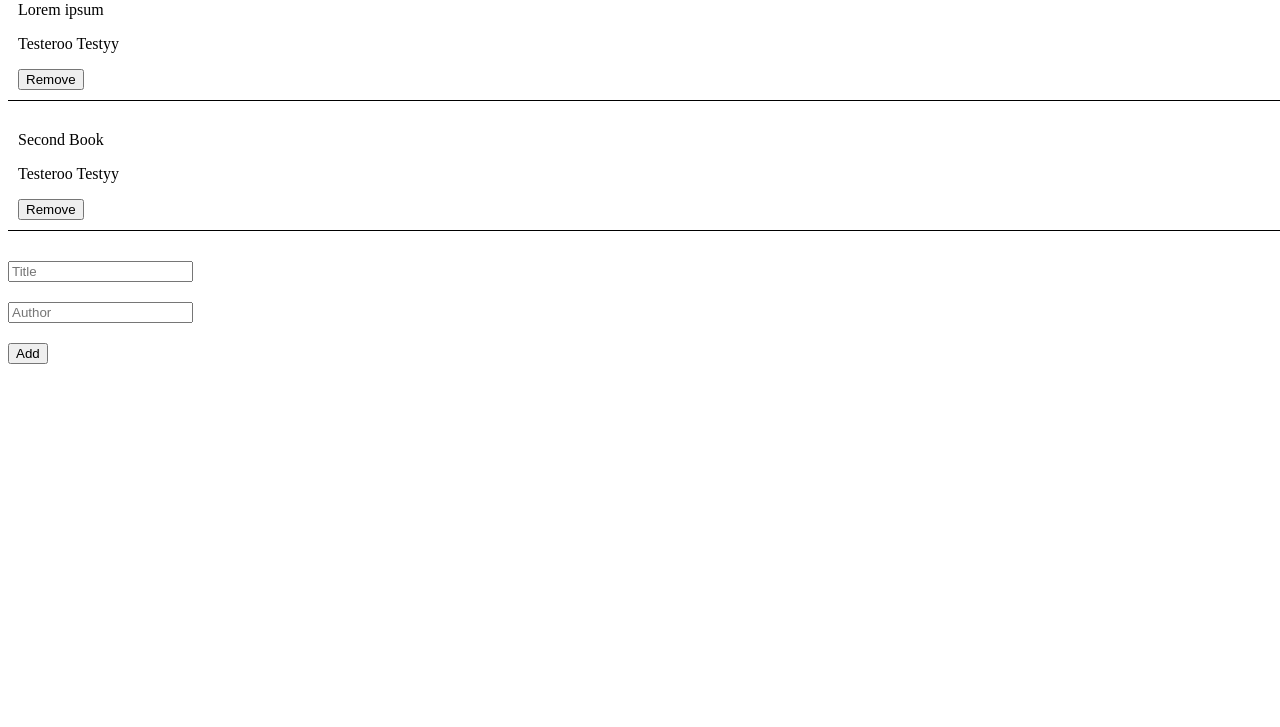
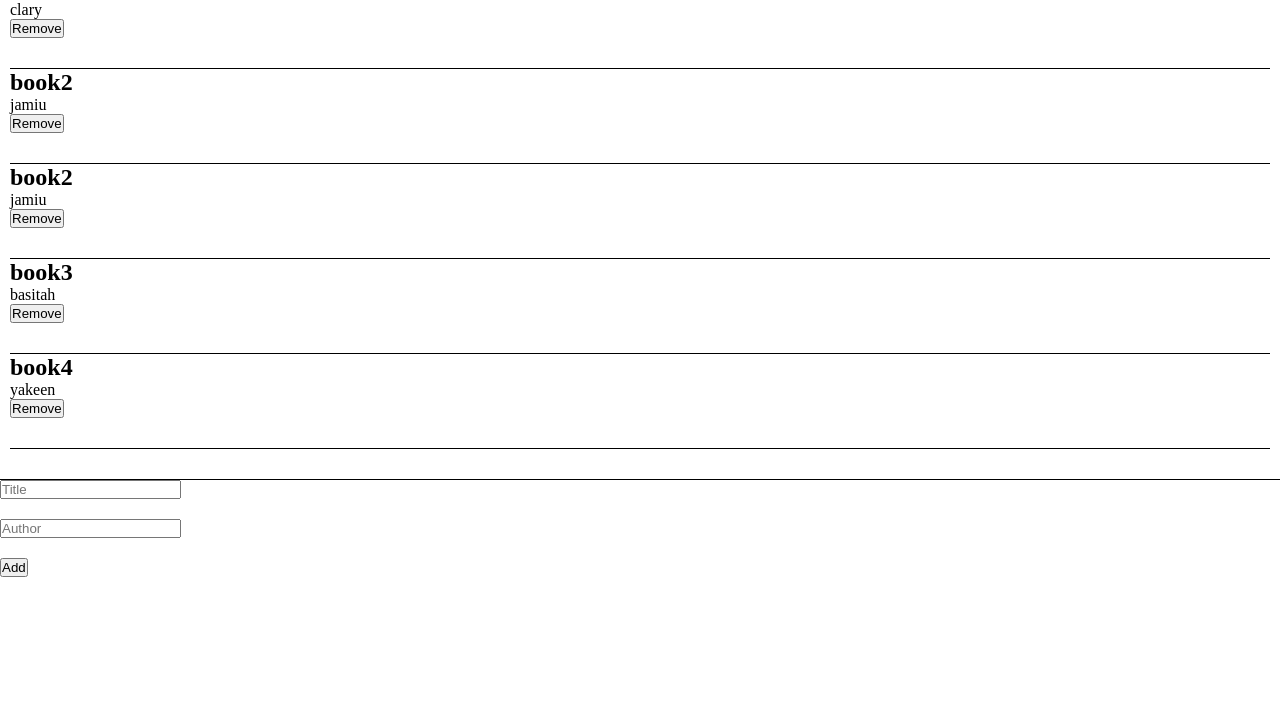
Before and after one commit to aishatpopoola/yeesha-book-library, a plain HTML site: page index.html in a window 1280 px wide. Shown: the part 73-800 px from the top of the page. Drawn offline with Linux system fonts and the light colour scheme.

Commit message:
feat: add a functionality to display all books

```diff
--- a/css/index.css
+++ b/css/index.css
@@ -1,3 +1,4 @@
 /* Example of @import use
 This imports the `reset.css` file */
 @import './reset.css';
+@import './main.css';
--- a/css/main.css
+++ b/css/main.css
@@ -1,9 +1,12 @@
 .book {
   width: 100%;
+  padding: 10px;
+}
+
+.book-list-item,
+.book {
+  padding-bottom: 30px;
   border-bottom: 1px solid black;
-  margin-bottom: 30px;
-  padding: 10px;
-  padding-top: 0;
 }
 
 h1 {
--- a/css/reset.css
+++ b/css/reset.css
@@ -4,3 +4,7 @@
   padding: 0;
   box-sizing: border-box;
 }
+
+ul {
+  list-style-type: none;
+}
--- a/index.html
+++ b/index.html
@@ -3,20 +3,13 @@
   <head>
     <meta charset="UTF-8" />
     <meta name="viewport" content="width=device-width, initial-scale=1.0" />
-    <link rel="stylesheet" href="./css/main.css">
+    <link rel="stylesheet" href="./css/index.css">
     <title>Document</title>
   </head>
   <body>
     <h1>Awesome books</h1>
-    <div class="book">
-      <p>Lorem ipsum</p>
-      <p>Testeroo Testyy</p>
-      <button type="button">Remove</button>
-    </div>
-    <div class="book">
-      <p>Second Book</p>
-      <p>Testeroo Testyy</p>
-      <button type="button" >Remove</button>
+    <div class="book" id="book_section">
+      <ul id="book_container"></ul>
     </div>
     <form id="add_book_form">
       <div class="form-control">
--- a/js/index.js
+++ b/js/index.js
@@ -5,8 +5,15 @@
 
 // startApp();
 
-const bookList = [];
+const bookList = [
+  { id: '1', title: 'shadow hunter', author: 'clary' },
+  { id: '2', title: 'book2', author: 'jamiu' },
+  { id: '3', title: 'book2', author: 'jamiu' },
+  { id: '4', title: 'book3', author: 'basitah' },
+  { id: '5', title: 'book4', author: 'yakeen' },
+];
 const bookForm = document.querySelector('#add_book_form');
+const bookContainer = document.querySelector('#book_container');
 
 const dynamicId = () => {
   const a = '';
@@ -21,13 +28,11 @@ const dynamicId = () => {
   return id;
 };
 
-
 const addBook = (e) => {
   e.preventDefault();
-
   const bookFormInputs = document.querySelectorAll('.book_form_values');
   const bookId = dynamicId();
-  const newBook = {id: bookId, title: '', author: '' };
+  const newBook = { id: bookId, title: '', author: '' };
   bookFormInputs.forEach(input => {
     if (input.id === 'title') {
       newBook.title = input.value;
@@ -39,19 +44,30 @@ const addBook = (e) => {
   bookForm.reset();
 };
 
-// const dummyLib = [
-//   {id: '1', title: "shadow hunter", author: "clary"},
-//   {id: '2', title: "book2", author: "jamiu"},
-//   {id: '3', title: "book2", author: "jamiu"},
-//   {id: '4', title: "book3", author: "basitah"},
-//   {id: '5', title: "book4", author: "yakeen"},
-// ]
+const displayBookOnUi = ({ title, author, id }) => {
+  const newBookElement = document.createElement('li');
+  newBookElement.className = 'book-list-item';
+  newBookElement.innerHTML = `
+    <div class="book_element_info" id="book_div_${id}">
+      <h2>${title}</h2>
+      <p>${author}</p>
+      <button type="button" id="remove_book_${id}" data-remove-book="book_div_${id}">Remove</button>
+    </div>
+  `;
+  // newBookElement.addEventListener('click', displayBookOnUi.bind(null, id));
+  bookContainer.append(newBookElement);
+};
 
-// const remove_book_2 = document.querySelector('#remove_book_2');
+const allBookCollection = () => {
+  bookList.forEach(element => {
+    displayBookOnUi(element);
+  });
+};
+
 const removeBook = (id) => {
   const bookToRemove = bookList.filter((book) => book.id === id);
-  console.log(bookToRemove[0]);
-}
+};
 
 bookForm.addEventListener('submit', addBook);
-// remove_book_2.addEventListener('click', removeBook);
+
+allBookCollection();
```
